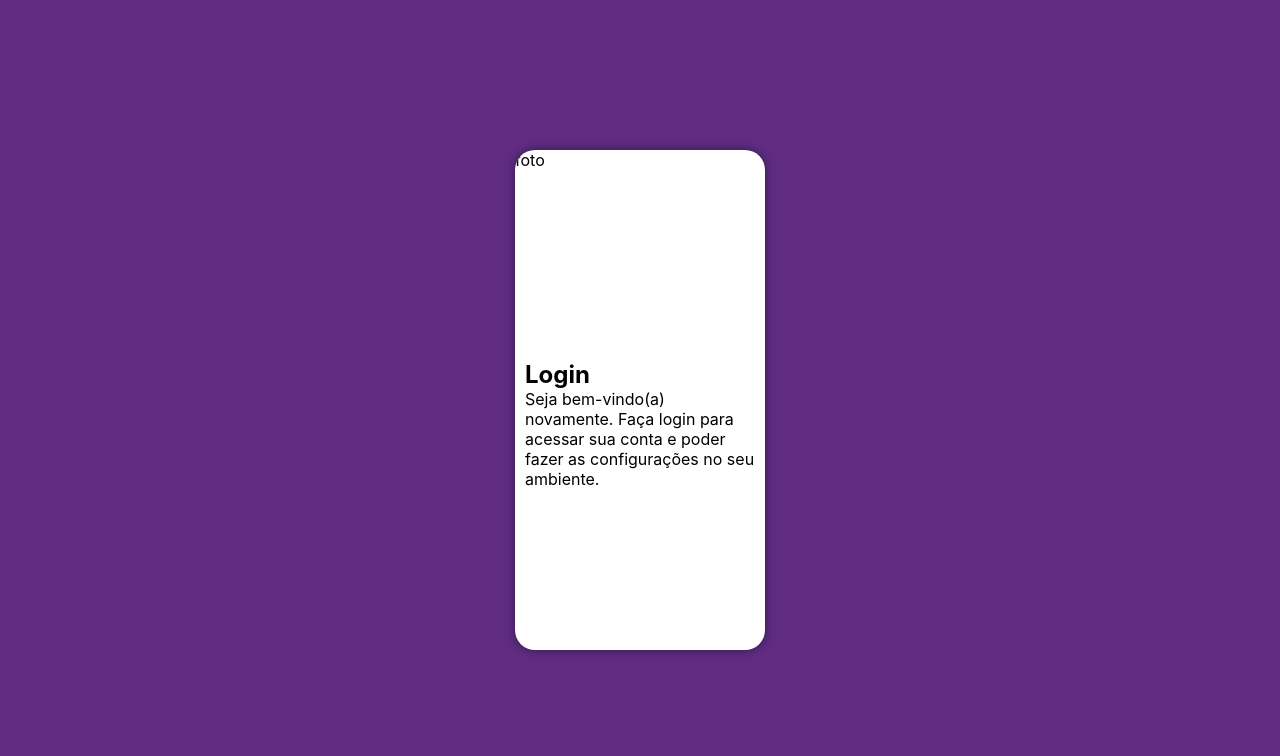
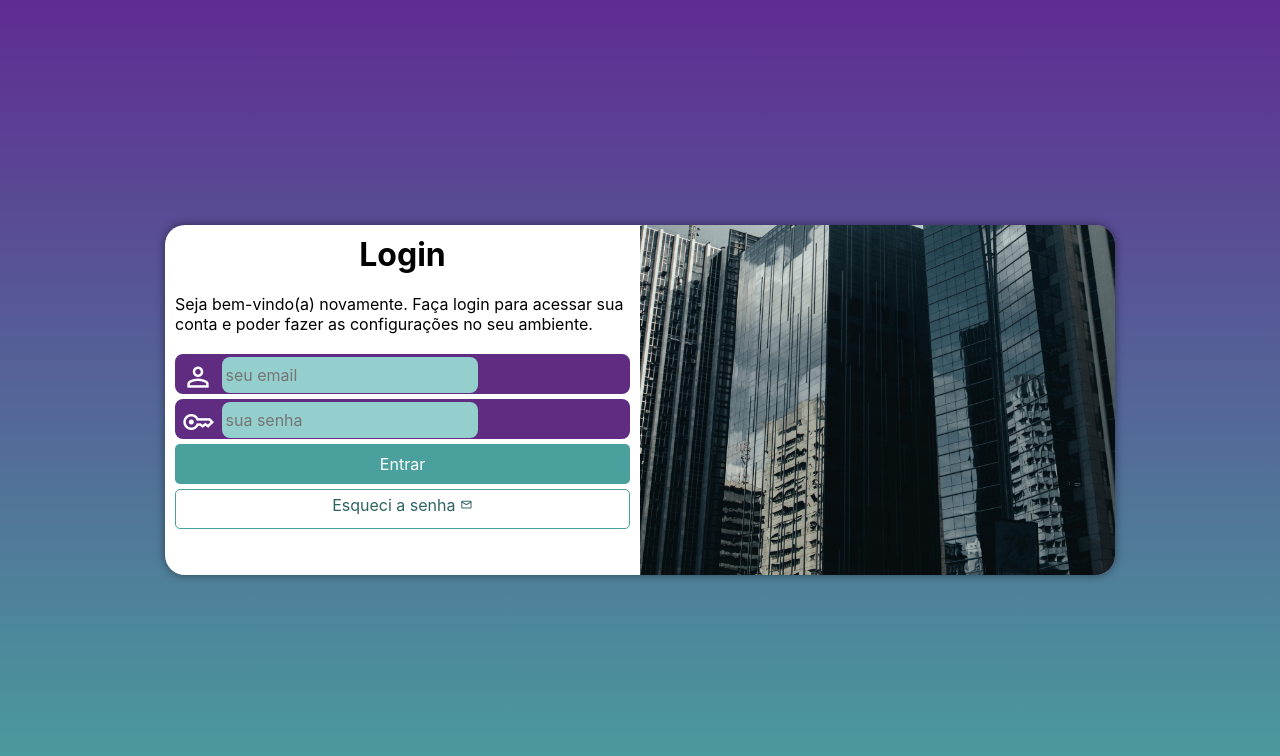
Before and after one commit to matheusdesouzaa/projeto-login, a plain HTML site: page index.html in a window 1280 px wide. Drawn offline with nearby package versions, Linux system fonts and the light colour scheme.

Commit message:
terminado

```diff
--- /dev/null
+++ b/estilos/media-query.css
@@ -0,0 +1,54 @@
+@charset "UTF-8";
+
+@media screen and (min-width: 768px) and (max-width: 992px) {
+    body {
+        background-image: linear-gradient(to top, #49a09d , #5f2c92);
+    }
+
+    section#login {
+        width: 80vw;
+        height: 280px;
+    }
+
+    section#login > div#imagem {
+        float: left;
+        width: 30%;
+        height: 100%;
+    }
+
+    section#login > div#formulario {
+        float:right;
+        width: 70%;
+    }
+}
+
+@media screen and (min-width: 992px) {
+    body {
+        background-image: linear-gradient(to top, #49a09d , #5f2c92);
+    }
+
+    section#login {
+        width: 950px;
+        height: 350px;
+    }
+
+    section#login > div#imagem {
+        float: right;
+        width: 50%;
+        height: 100%;
+    }
+
+    section#login > div#formulario {
+        float: left;
+        width: 50%;
+    }
+
+    div#formulario > p {
+        font-size:1em;
+        margin: 20px 0px;
+    }
+
+    div#formulario > h1 {
+       font-size: 2em;
+    }
+}
--- a/estilos/style.css
+++ b/estilos/style.css
@@ -29,18 +29,20 @@ section#login {
     position: absolute;
     top: 50%;
     left: 50%;
-    transform: translate(-50%,-50%);
     overflow: hidden;
     background-color: white;
     width: 250px;
-    height: 500px;
+    height: 515px;
     border-radius: 20px;
     box-shadow: 0px 0px 10px rgba(0, 0, 0, 0.459);
+    transition: width .3, height .3;
+    transition-timing-function: ease;
+    transform: translate(-50%,-50%);
 }
 
 section#login > div#imagem {
     display: block;
-    background-color: #5f2c82 url(../imagens/pexels-igor-visuals-3681805.jpg) no-repeat;
+    background: #5f2c82 url(../imagens/pexels-igor-visuals-3681805.jpg) no-repeat;
     background-size: cover;
     background-position: left bottom;
     height: 200px;
@@ -50,3 +52,87 @@ section#login > div#formulario {
     display: block;
     padding: 10px;
 }
+
+div#formulario > h1 {
+    text-align: center;
+    margin-bottom: 10px;
+}
+
+div#formulario > p {
+    font-size: 0.8em;
+}
+
+div.campo > label {
+    display: none;
+}
+
+div.campo > span {
+    color: white;
+    font-size: 2em;
+    width: 40px;
+    padding: 5px;
+}
+
+div.campo > input {
+    background-color: #94cfcd;
+    font-size: 1em;
+    width: calc(100%-44px);
+    height: 100%;
+    border: 0px;
+    border-radius: 8px;
+    padding: 4px;
+    transform: translateY(-12px);
+}
+
+div.campo > input:focus-within {
+    background-color: white;
+    border: none;
+}
+
+form > div.campo {
+    background-color: #5f2c82;
+    border: 2px solid #5f2c82;
+    width: 100%;
+    display: block;
+    height: 40px;
+    border-radius: 8px;
+    margin: 5px 0px;
+}
+
+form > input[type=submit] {
+    display: block;
+    font-size: 1em;
+    width: 100%;
+    height: 40px;
+    background-color: #49a09d;
+    color: white;
+    border: none;
+    border-radius: 5px;
+}
+
+form > input[type=submit]:hover {
+    background-color: #2d6462;
+}
+
+form > a.botao {
+    display: block;
+    text-align: center;
+    font-size: 1em;
+    width: 100%;
+    height: 40px;
+    background-color: white;
+    padding-top: 5px;
+    margin-top: 5px;
+    color: #2d6462;
+    border: 1px solid #49a09d;
+    border-radius: 5px;
+    text-decoration: none;
+}
+
+form  >a.botao:hover {
+    background-color: #6cd3cf;
+}
+
+form > a.botao > span {
+    font-size: 0.8em;
+}
--- a/index.html
+++ b/index.html
@@ -4,18 +4,34 @@
     <meta charset="UTF-8">
     <meta name="viewport" content="width=device-width, initial-scale=1.0">
     <title>Login</title>
+    <link rel="stylesheet" href="https://fonts.googleapis.com/css2?family=Material+Symbols+Outlined:opsz,wght,FILL,GRAD@24,400,0,0" />
     <link rel="stylesheet" href="estilos/style.css">
+    <link rel="stylesheet" href="estilos/media-query.css">
 </head>
 <body>
     <main>
         <section id="login">
             <div id="imagem">
-                foto
             </div>
             <div id="formulario">
                 <h1>Login</h1>
                 <p>Seja bem-vindo(a) novamente. Faça login para acessar sua conta e poder fazer as configurações no seu ambiente.</p>
-                <form action="login.php" method="post"></form>
+                <form action="login.php" method="post" autocomplete="on">
+                    <div class="campo">
+                        <span class="material-symbols-outlined">person</span>
+                        <input type="email" name="login" id="ilogin" placeholder="seu email" autocomplete="email" required maxlength="30">
+                        <label for="ilogin">Login</label>
+                    </div>
+                    <div class="campo">
+                        <span class="material-symbols-outlined">
+                        key</span>
+                        <input type="password" name="senha" id="isenha" placeholder="sua senha" autocomplete="current-password" required minlength="8" maxlength="20">
+                        <label for="isenha">Senha</label>
+                    </div>
+                    <input type="submit" value="Entrar">
+                    <a href="esqueci.html" class="botao">Esqueci a senha <span class="material-symbols-outlined">mail</span>
+                    </a>
+                </form>
             </div>
         </section>
     </main>
```
